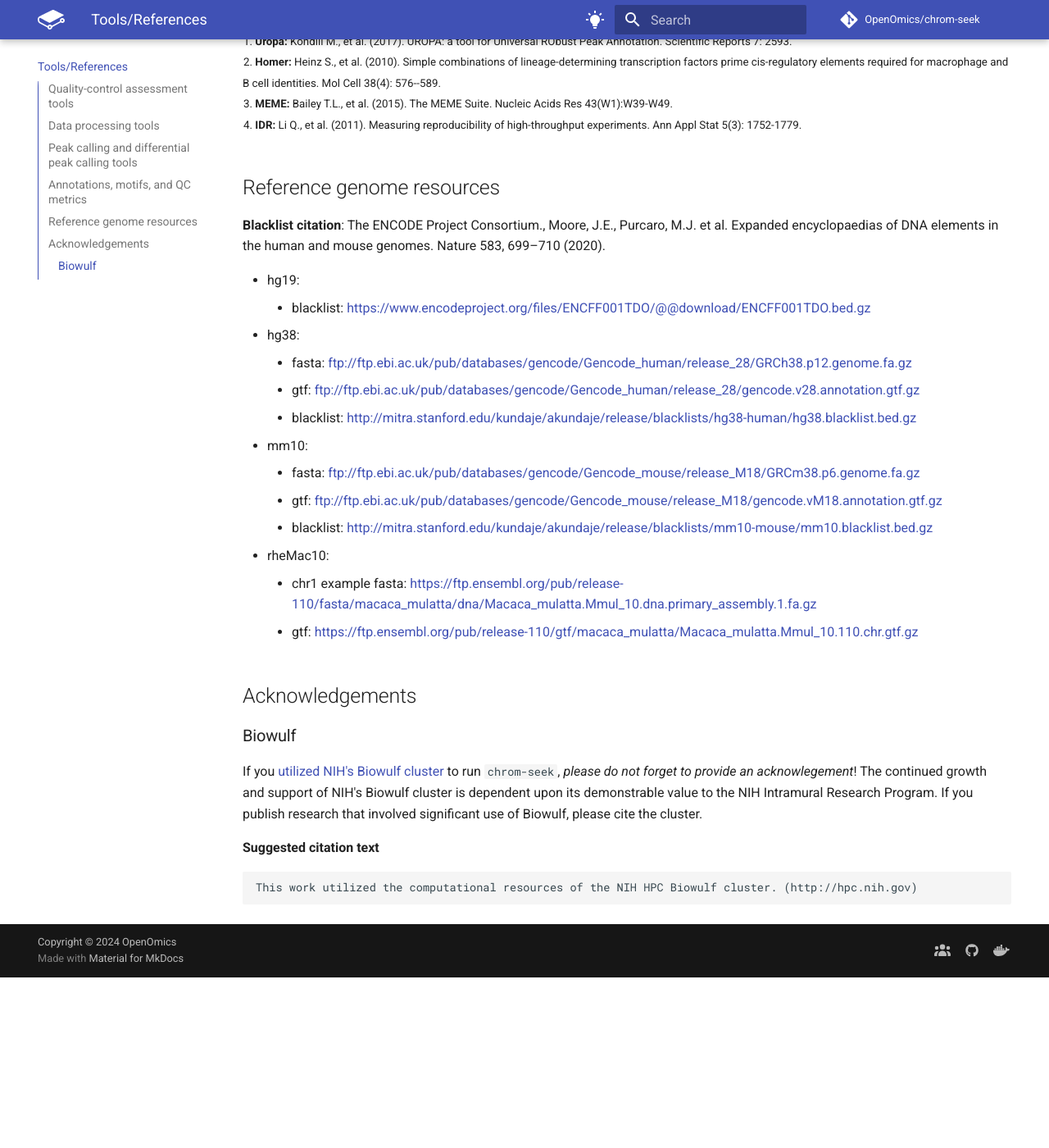
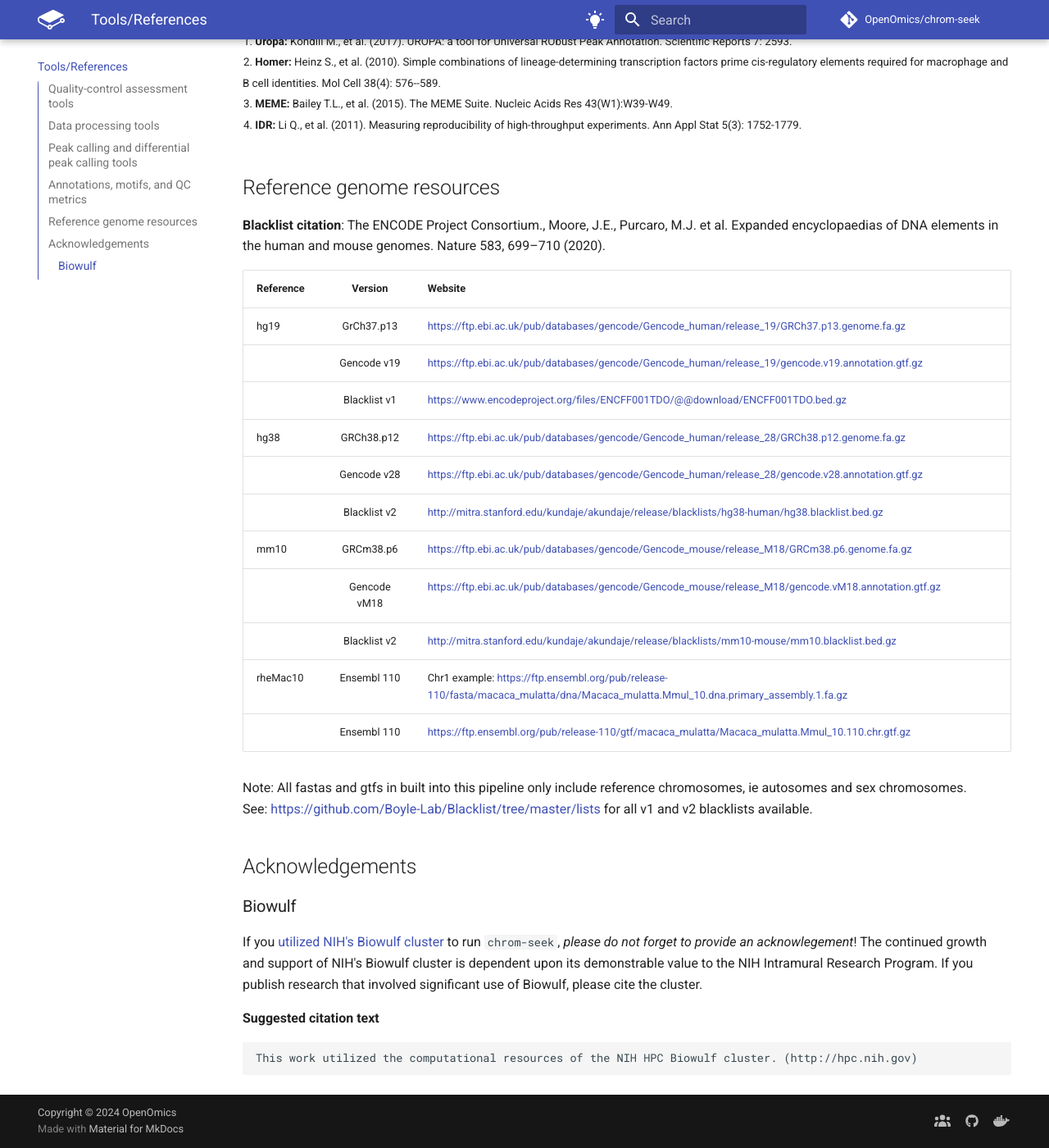
Before and after one commit to OpenOmics/chrom-seek, an MkDocs documentation site: the page built from docs/tools_software.md, in a window 1280 px wide and 1400 px high, scrolled down 3791 px. Shown: the whole window at 82% size. Built offline with MkDocs 1.6.1 and Material for MkDocs 9.7.7, drawn with Linux system fonts in a browser that asks for light colours; comment, search, counter and statistics services are not loaded; the version menu is left out; before the commit the page ends 4983 px from its top, so only the background shows below that; some of the changed text lies outside the part shown.

Commit message:
Update tools_software.md

```diff
--- a/docs/tools_software.md
+++ b/docs/tools_software.md
@@ -146,19 +146,23 @@ high-throughput experiments. Ann Appl Stat 5(3): 1752-1779.</sup>
 **Blacklist citation**: The ENCODE Project Consortium., Moore, J.E., Purcaro, M.J. et al.
 Expanded encyclopaedias of DNA elements in the human and mouse genomes. Nature 583, 699–710 (2020).
 
-* hg19:
-    - blacklist: https://www.encodeproject.org/files/ENCFF001TDO/@@download/ENCFF001TDO.bed.gz
-* hg38:
-    - fasta: ftp://ftp.ebi.ac.uk/pub/databases/gencode/Gencode_human/release_28/GRCh38.p12.genome.fa.gz
-    - gtf: ftp://ftp.ebi.ac.uk/pub/databases/gencode/Gencode_human/release_28/gencode.v28.annotation.gtf.gz
-    - blacklist: http://mitra.stanford.edu/kundaje/akundaje/release/blacklists/hg38-human/hg38.blacklist.bed.gz
-* mm10:
-    - fasta: ftp://ftp.ebi.ac.uk/pub/databases/gencode/Gencode_mouse/release_M18/GRCm38.p6.genome.fa.gz
-    - gtf: ftp://ftp.ebi.ac.uk/pub/databases/gencode/Gencode_mouse/release_M18/gencode.vM18.annotation.gtf.gz
-    - blacklist: http://mitra.stanford.edu/kundaje/akundaje/release/blacklists/mm10-mouse/mm10.blacklist.bed.gz
-* rheMac10:
-    - chr1 example fasta: https://ftp.ensembl.org/pub/release-110/fasta/macaca_mulatta/dna/Macaca_mulatta.Mmul_10.dna.primary_assembly.1.fa.gz
-    - gtf: https://ftp.ensembl.org/pub/release-110/gtf/macaca_mulatta/Macaca_mulatta.Mmul_10.110.chr.gtf.gz
+| **Reference**  | **Version**       | **Website**                                            |
+| -------------- | :---------------: | :----------------------------------------------------- |
+| hg19           | GrCh37.p13     | https://ftp.ebi.ac.uk/pub/databases/gencode/Gencode_human/release_19/GRCh37.p13.genome.fa.gz |
+|                | Gencode v19    | https://ftp.ebi.ac.uk/pub/databases/gencode/Gencode_human/release_19/gencode.v19.annotation.gtf.gz |
+|                | Blacklist v1   | https://www.encodeproject.org/files/ENCFF001TDO/@@download/ENCFF001TDO.bed.gz |
+| hg38           | GRCh38.p12     | https://ftp.ebi.ac.uk/pub/databases/gencode/Gencode_human/release_28/GRCh38.p12.genome.fa.gz |
+|                | Gencode v28    | https://ftp.ebi.ac.uk/pub/databases/gencode/Gencode_human/release_28/gencode.v28.annotation.gtf.gz |
+|                | Blacklist v2   | http://mitra.stanford.edu/kundaje/akundaje/release/blacklists/hg38-human/hg38.blacklist.bed.gz |
+| mm10           | GRCm38.p6      | https://ftp.ebi.ac.uk/pub/databases/gencode/Gencode_mouse/release_M18/GRCm38.p6.genome.fa.gz |
+|                | Gencode vM18   | https://ftp.ebi.ac.uk/pub/databases/gencode/Gencode_mouse/release_M18/gencode.vM18.annotation.gtf.gz |
+|                | Blacklist v2   | http://mitra.stanford.edu/kundaje/akundaje/release/blacklists/mm10-mouse/mm10.blacklist.bed.gz |
+| rheMac10       | Ensembl 110    | Chr1 example: https://ftp.ensembl.org/pub/release-110/fasta/macaca_mulatta/dna/Macaca_mulatta.Mmul_10.dna.primary_assembly.1.fa.gz |
+|                | Ensembl 110    | https://ftp.ensembl.org/pub/release-110/gtf/macaca_mulatta/Macaca_mulatta.Mmul_10.110.chr.gtf.gz  |
+
+Note: All fastas and gtfs in built into this pipeline only include reference chromosomes, ie autosomes and sex chromosomes.
+See: https://github.com/Boyle-Lab/Blacklist/tree/master/lists for all v1 and v2 blacklists available.
+
 
 
 ## Acknowledgements
```
Also changed, not shown: other parts of docs/tools_software.md (+2 -2 lines).
